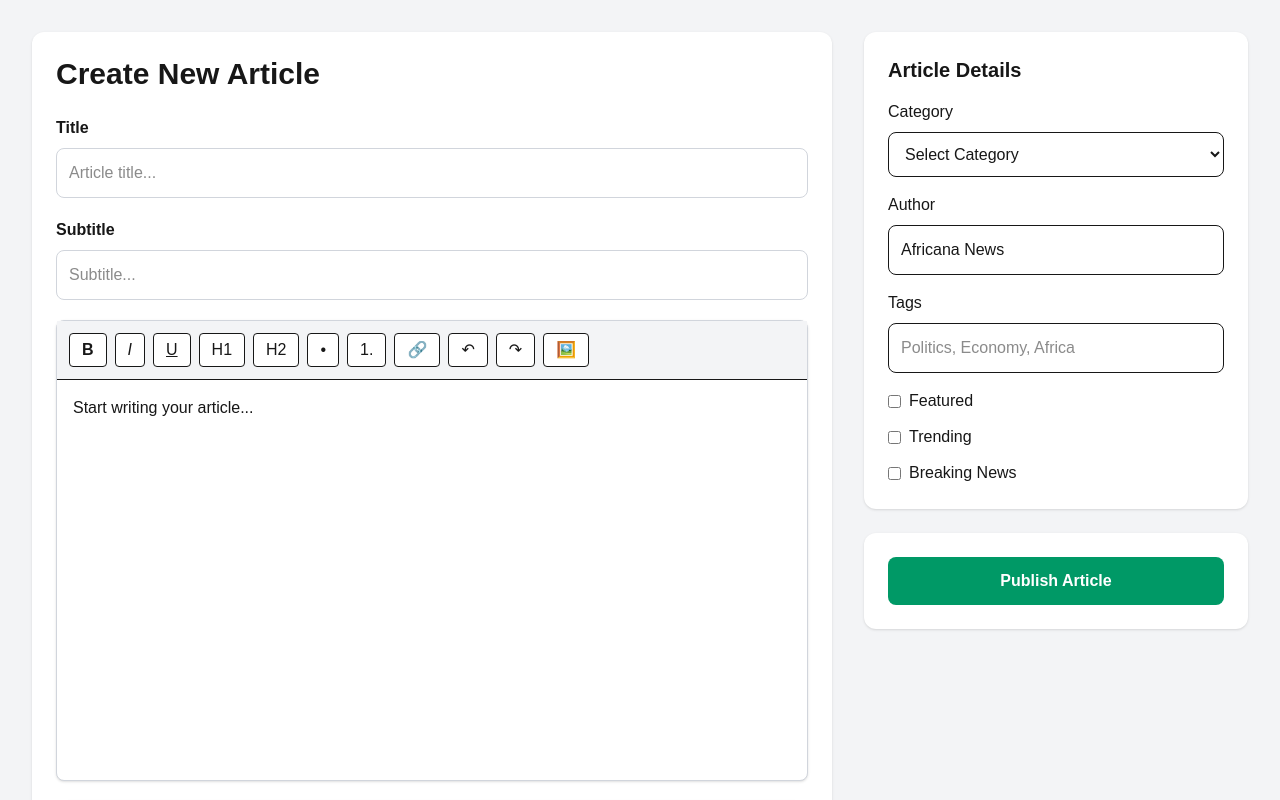
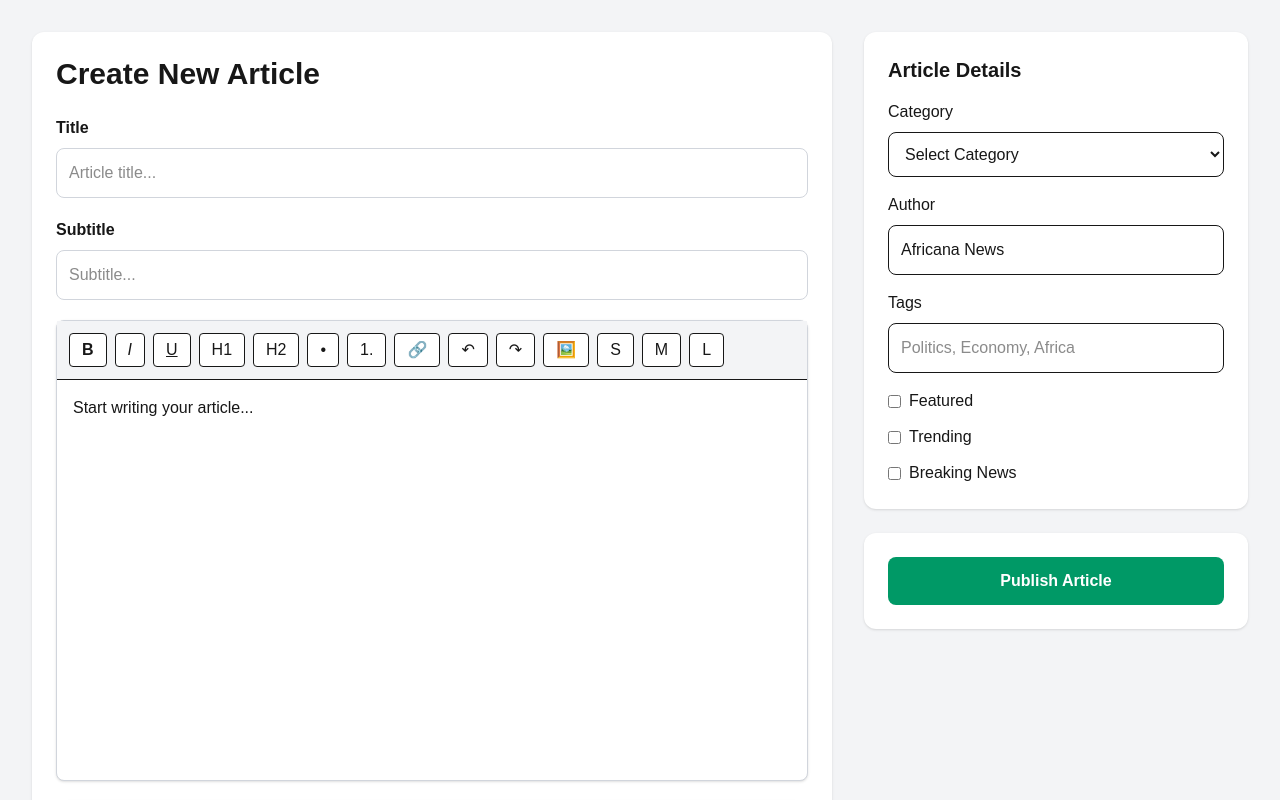
Before and after one commit to tbagbotas/Africana, a Next.js app: page /admin/articles/new in a window 1280 px wide. Shown: the top 800 px of the page. Built offline with nearby package versions, Linux system fonts and the light colour scheme.

Commit message:
Added image resize controls

```diff
--- /dev/null
+++ b/src/app/components/editor/ResizableImage.ts
@@ -0,0 +1,19 @@
+import Image from "@tiptap/extension-image";
+
+const ResizableImage = Image.extend({
+  addAttributes() {
+    return {
+      ...this.parent?.(),
+
+      width: {
+        default: "100%",
+      },
+
+      class: {
+        default: "rounded-lg",
+      },
+    };
+  },
+});
+
+export default ResizableImage;
--- a/src/components/admin/RichTextEditor.tsx
+++ b/src/components/admin/RichTextEditor.tsx
@@ -6,6 +6,7 @@ import StarterKit from "@tiptap/starter-kit";
 import Underline from "@tiptap/extension-underline";
 import Link from "@tiptap/extension-link";
 import Image from "@tiptap/extension-image";
+import Placeholder from "@tiptap/extension-placeholder";
 
 interface RichTextEditorProps {
   content: string;
@@ -23,6 +24,9 @@ export default function RichTextEditor({
   StarterKit,
   Underline,
   Image,
+  Placeholder.configure({
+    placeholder: "Start writing your article...",
+  }),
   Link.configure({
     openOnClick: false,
   }),
@@ -211,7 +215,48 @@ export default function RichTextEditor({
         >
           🖼️
         </button>
+<button
+  type="button"
+  onClick={() => {
+    const img = editor.view.dom.querySelector("img:last-of-type") as HTMLImageElement;
 
+    if (img) {
+      img.style.width = "30%";
+    }
+  }}
+  className="rounded border bg-white px-3 py-1"
+>
+  S
+</button>
+
+
+<button
+  type="button"
+  onClick={() => {
+    const img = editor.view.dom.querySelector("img:last-of-type") as HTMLImageElement;
+
+    if (img) {
+      img.style.width = "60%";
+    }
+  }}
+  className="rounded border bg-white px-3 py-1"
+>
+  M
+</button>
+
+<button
+  type="button"
+  onClick={() => {
+    const img = editor.view.dom.querySelector("img:last-of-type") as HTMLImageElement;
+
+    if (img) {
+      img.style.width = "100%";
+    }
+  }}
+  className="rounded border bg-white px-3 py-1"
+>
+  L
+</button>
       </div>
 
       <div className="min-h-[400px] p-4">
```
Lines whose indentation alone changed are shown as unchanged.
